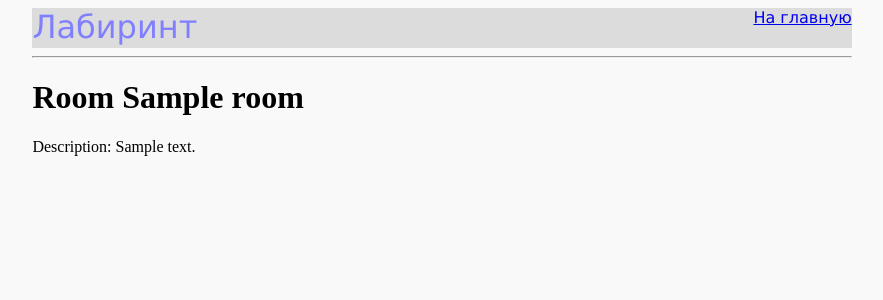
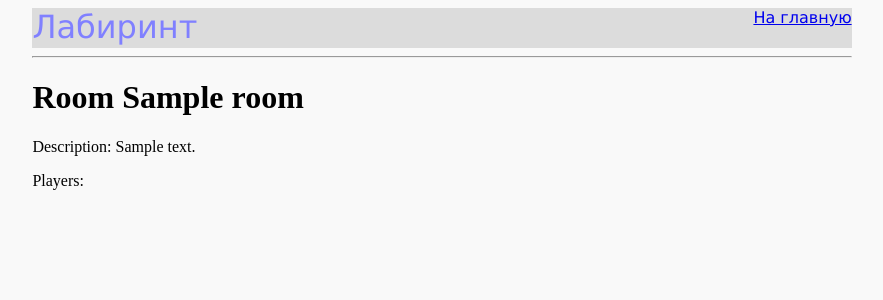
Before and after one commit to m20-sch57/labyrinth, a Flask app: page /waiting_room/1 in a window 1280 px wide. Shown: the top 300 px of the page, without its empty margins (198-1081 px from the left). Run offline with Flask 2, Linux system fonts and the light colour scheme; tables that the repository leaves empty hold one stand-in row (values such as "Sample post"); some libraries are stand-ins or nearby versions.

Commit message:
#24 the list of players displayed correctly (real)

```diff
--- a/app/routes.py
+++ b/app/routes.py
@@ -117,7 +117,7 @@ def wrws_pj(msg):
 
     join_room(room_id)
     dbase.add_player(room_id, username)
-    emit('update', {'event': 'player_enter_or_leave', 'players': str(dbase.get_room_players(room_id))}, broadcast=True, room=room_id)
+    emit('update', {'event': 'player_enter_or_leave', 'players': ', '.join(dbase.get_room_players(room_id))}, broadcast=True, room=room_id)
 
     session['room'] = room_id
 
--- a/app/static/js/waiting_room.js
+++ b/app/static/js/waiting_room.js
@@ -10,17 +10,17 @@ function xhrOpen(eventType) {
 function changeDescription(event) {
 	if (event.keyCode == 13){
 		var xhr = xhrOpen('change_description');
-		var newDescription = document.getElementById('room_description');
+		var newDescription = document.getElementById('room_description').value;
 
-		xhr.send("new_description=" + newDescription.value);
+		xhr.send("new_description=" + newDescription);
 	};
 };
 function changeName(event) {
 	if (event.keyCode == 13){
 		var xhr = xhrOpen('change_name');
-		var newName = document.getElementById('room_name');
+		var newName = document.getElementById('room_name').value;
 
-		xhr.send("new_name=" + newName.value);
+		xhr.send("new_name=" + newName);
 	};
 };
 function startGame() {
@@ -32,13 +32,13 @@ function startGame() {
 var socket = io.connect('http://' + document.domain + ':' + location.port + '/wrws');
 socket.on('update', function(msg) {
 	switch (msg.event) {
-		case 'player_enter_or_leave' :
-			var players = document.getElementById('players');
-			players.innerHTML = ('Players: ' + JSON.parse(msg.players).join(', '));
-			break;
 		case 'change_name':
 			var title = document.getElementById('title');
 			title.innerHTML = ('Room ' + msg.name);
+			break;
+		case 'player_enter_or_leave' :
+			var players = document.getElementById('players');
+			players.innerHTML = ('Players: ' + msg.players);
 			break;
 		case 'change_description':
 			var description = document.getElementById('description');
--- a/app/templates/waiting_room.html
+++ b/app/templates/waiting_room.html
@@ -4,7 +4,7 @@
 	<div id='info' room_id="{{ room['room_id'] }}" post="{{ url_for('waiting_room', room_id=room['room_id']) }}" redirect="{{ url_for('game_room', room_id=room['room_id']) }}"></div>
 	<h1 id="title">Room {{ room['name'] }}</h1>
 	<p id='description'>Description: {{ room['description'] }}</p>
-	<p id="players"></p>
+	<p id="players">Players: </p>
 	{% if room['creator']==user %}
 		Имя комнаты: <input type="text" id="room_name"/>
 		Описание:    <textarea id="room_description"></textarea>
```
Also changed, not shown: database.db.
